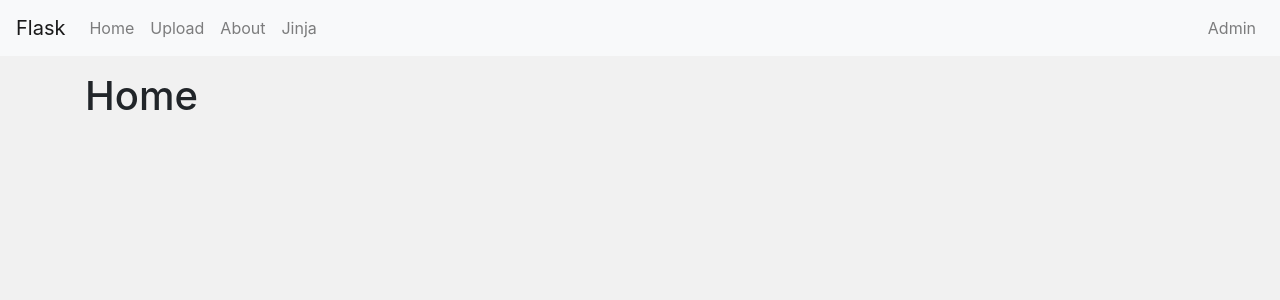
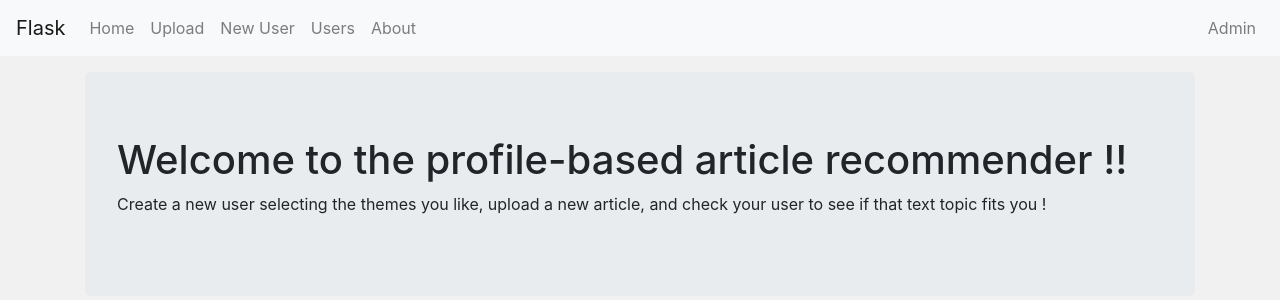
Before and after one commit to Franborat/Profile-Based-Articles-Recommender-FlaskApp, a Flask app: page / in a window 1280 px wide. Shown: the top 300 px of the page. Run offline with Flask 2, Linux system fonts and the light colour scheme; some libraries are stand-ins or nearby versions.

Commit message:
Final version

```diff
--- a/app/templates/public/index.html
+++ b/app/templates/public/index.html
@@ -5,11 +5,10 @@
 {% block main %}
 
 <div class="container">
-  <div class="row">
-    <div class="col">
-      <h1>Home</h1>
+    <div class="jumbotron">
+      <h1>Welcome to the profile-based article recommender !!</h1>
+      <p>Create a new user selecting the themes you like, upload a new article, and check your user to see if that text topic fits you ! </p>
     </div>
   </div>
-</div>
 
 {% endblock %}
--- a/app/templates/public/templates/public_template.html
+++ b/app/templates/public/templates/public_template.html
@@ -7,7 +7,8 @@
   <meta name="viewport" content="width=device-width, initial-scale=1, shrink-to-fit=no">
 
   <!-- Bootstrap CSS -->
-  <link rel="stylesheet" href="https://stackpath.bootstrapcdn.com/bootstrap/4.3.1/css/bootstrap.min.css" integrity="sha384-ggOyR0iXCbMQv3Xipma34MD+dH/1fQ784/j6cY/iJTQUOhcWr7x9JvoRxT2MZw1T" crossorigin="anonymous">
+  <link rel="stylesheet" href="https://stackpath.bootstrapcdn.com/bootstrap/4.3.1/css/bootstrap.min.css"
+    integrity="sha384-ggOyR0iXCbMQv3Xipma34MD+dH/1fQ784/j6cY/iJTQUOhcWr7x9JvoRxT2MZw1T" crossorigin="anonymous">
 
   <!-- Import our custom stylesheet -->
   <link rel="stylesheet" href="{{ url_for('static', filename='css/style.css') }}">
@@ -19,7 +20,8 @@
 
   <nav class="navbar navbar-expand-lg navbar-light bg-light mb-3">
     <a class="navbar-brand" href="#">Flask</a>
-  <button class="navbar-toggler" type="button" data-toggle="collapse" data-target="#navbarNav" aria-controls="navbarNav" aria-expanded="false" aria-label="Toggle navigation">
+    <button class="navbar-toggler" type="button" data-toggle="collapse" data-target="#navbarNav"
+      aria-controls="navbarNav" aria-expanded="false" aria-label="Toggle navigation">
       <span class="navbar-toggler-icon"></span>
     </button>
 
@@ -32,10 +34,13 @@
           <a class="nav-link" href="/upload_doc">Upload</a>
         </li>
         <li class="nav-item">
-        <a class="nav-link" href="/about">About</a>
+          <a class="nav-link" href="/new_user">New User</a>
         </li>
         <li class="nav-item">
-          <a class="nav-link" href="/jinja">Jinja</a>
+            <a class="nav-link" href="/users">Users</a>
+          </li>
+        <li class="nav-item">
+          <a class="nav-link" href="/about">About</a>
         </li>
       </ul>
     </div>
@@ -56,9 +61,15 @@
 
   <!-- Optional JavaScript -->
   <!-- jQuery first, then Popper.js, then Bootstrap JS -->
-    <script src="https://code.jquery.com/jquery-3.3.1.slim.min.js" integrity="sha384-q8i/X+965DzO0rT7abK41JStQIAqVgRVzpbzo5smXKp4YfRvH+8abtTE1Pi6jizo" crossorigin="anonymous"></script>
-    <script src="https://cdnjs.cloudflare.com/ajax/libs/popper.js/1.14.7/umd/popper.min.js" integrity="sha384-UO2eT0CpHqdSJQ6hJty5KVphtPhzWj9WO1clHTMGa3JDZwrnQq4sF86dIHNDz0W1" crossorigin="anonymous"></script>
-    <script src="https://stackpath.bootstrapcdn.com/bootstrap/4.3.1/js/bootstrap.min.js" integrity="sha384-JjSmVgyd0p3pXB1rRibZUAYoIIy6OrQ6VrjIEaFf/nJGzIxFDsf4x0xIM+B07jRM" crossorigin="anonymous"></script>
+  <script src="https://code.jquery.com/jquery-3.3.1.slim.min.js"
+    integrity="sha384-q8i/X+965DzO0rT7abK41JStQIAqVgRVzpbzo5smXKp4YfRvH+8abtTE1Pi6jizo"
+    crossorigin="anonymous"></script>
+  <script src="https://cdnjs.cloudflare.com/ajax/libs/popper.js/1.14.7/umd/popper.min.js"
+    integrity="sha384-UO2eT0CpHqdSJQ6hJty5KVphtPhzWj9WO1clHTMGa3JDZwrnQq4sF86dIHNDz0W1"
+    crossorigin="anonymous"></script>
+  <script src="https://stackpath.bootstrapcdn.com/bootstrap/4.3.1/js/bootstrap.min.js"
+    integrity="sha384-JjSmVgyd0p3pXB1rRibZUAYoIIy6OrQ6VrjIEaFf/nJGzIxFDsf4x0xIM+B07jRM"
+    crossorigin="anonymous"></script>
 </body>
 {% block script %}{% endblock %}
 </body>
--- a/app/views.py
+++ b/app/views.py
@@ -9,13 +9,16 @@ from sklearn import svm
 import re
 from nltk.stem import PorterStemmer
 
+
 @app.route("/")
 def index():
     return render_template("/public/index.html")
 
+
 @app.route("/about")
 def about():
     return render_template("/public/about.html")
+
 
 @app.route("/upload_doc", methods=["GET", "POST"])
 def upload_doc():
@@ -23,8 +26,13 @@ def upload_doc():
     if request.method == "POST":
 
         document = request.form
+
+        print(document)
+
         title = document.get("title")
         body = document["body"]
+
+        doc_info = [title, body]
 
         # Detect if any of the fields is missing, and if it is, send out an alarm for corrertly fill the form
         missing = list()
@@ -57,19 +65,40 @@ def upload_doc():
 
         def stem(corpus):
             stemmer = PorterStemmer()
-            stem_corpus=[' '.join([stemmer.stem(word) for word in text.split(' ')]) for text in corpus]
-            no_numbers_corpus = [re.sub(r'\d+', '', text) for text in stem_corpus ]
+            stem_corpus = [' '.join([stemmer.stem(word)
+                                     for word in text.split(' ')]) for text in corpus]
+            no_numbers_corpus = [re.sub(r'\d+', '', text)
+                                 for text in stem_corpus]
 
             return no_numbers_corpus
 
         # 3rd: Process the document
 
         text_stem = stem(corpus)
-        text_bow  = vectorizer.transform(text_stem)
+        text_bow = vectorizer.transform(text_stem)
         text_tfidf = tfidfconverter.transform(text_bow)
 
         result = model.predict(text_tfidf)
         result_clean = result[0]
+
+        # 4th: Save the document
+
+        # picke - loading
+        with open('app/model/corpus.pickle', 'rb') as f:
+            corpus_all = pickle.load(f)
+
+        corpus_all[result_clean].append(doc_info)
+
+        # pickle - saving
+        with open('app/model/corpus.pickle', 'wb') as f:
+            pickle.dump(corpus_all, f)
+
+
+
+        # picke - loading
+        with open('app/model/model.pickle', 'rb') as f:
+            model = pickle.load(f)
+
 
         return render_template("public/upload_doc.html", result_clean=result_clean)
 
@@ -78,3 +107,63 @@ def upload_doc():
         return redirect(request.url)
 
     return render_template("/public/upload_doc.html")
+
+
+@app.route("/new_user", methods=["GET", "POST"])
+def new_user():
+
+    if request.method == "POST":
+
+        document = request.form
+
+        user_data = [document["name"]]
+        user_data.append(document["email"])
+        print(user_data)
+
+        # user_interests = {"Sports", "World", "SciTech", "Business"}
+
+        user_interests = []
+        for key in document:
+            if(key != "name" and key != "email"):
+                user_interests.append(document[key])
+
+        user = [user_data, user_interests]
+
+        print(user_interests)
+
+        # picke - loading
+        with open('app/model/users.pickle', 'rb') as f:
+            users = pickle.load(f)
+
+        users.append(user)
+
+        # pickle - saving
+        with open('app/model/users.pickle', 'wb') as f:
+            pickle.dump(users, f)
+
+        return render_template('public/new_user.html')
+
+    return render_template('public/new_user.html')
+
+
+@app.route("/users")
+def users():
+
+    # picke - loading
+    with open('app/model/users.pickle', 'rb') as f:
+        users = pickle.load(f)
+
+    users = users[0:2]
+
+        # pickle - saving
+    with open('app/model/users.pickle', 'wb') as f:
+        pickle.dump(users, f)
+
+    # picke - loading
+    with open('app/model/corpus.pickle', 'rb') as f:
+        corpus = pickle.load(f)
+
+
+
+
+    return render_template("/public/users.html", users=users, corpus=corpus)
```
Also changed, not shown: app/templates/public/new_user.html (added, +71 -0 lines), app/templates/public/users.html (added, +102 -0 lines), app/static/img/img_avatar1.png (added), app/static/img/img_avatar2.png (added), 9 other files. Lines whose indentation alone changed are shown as unchanged.
